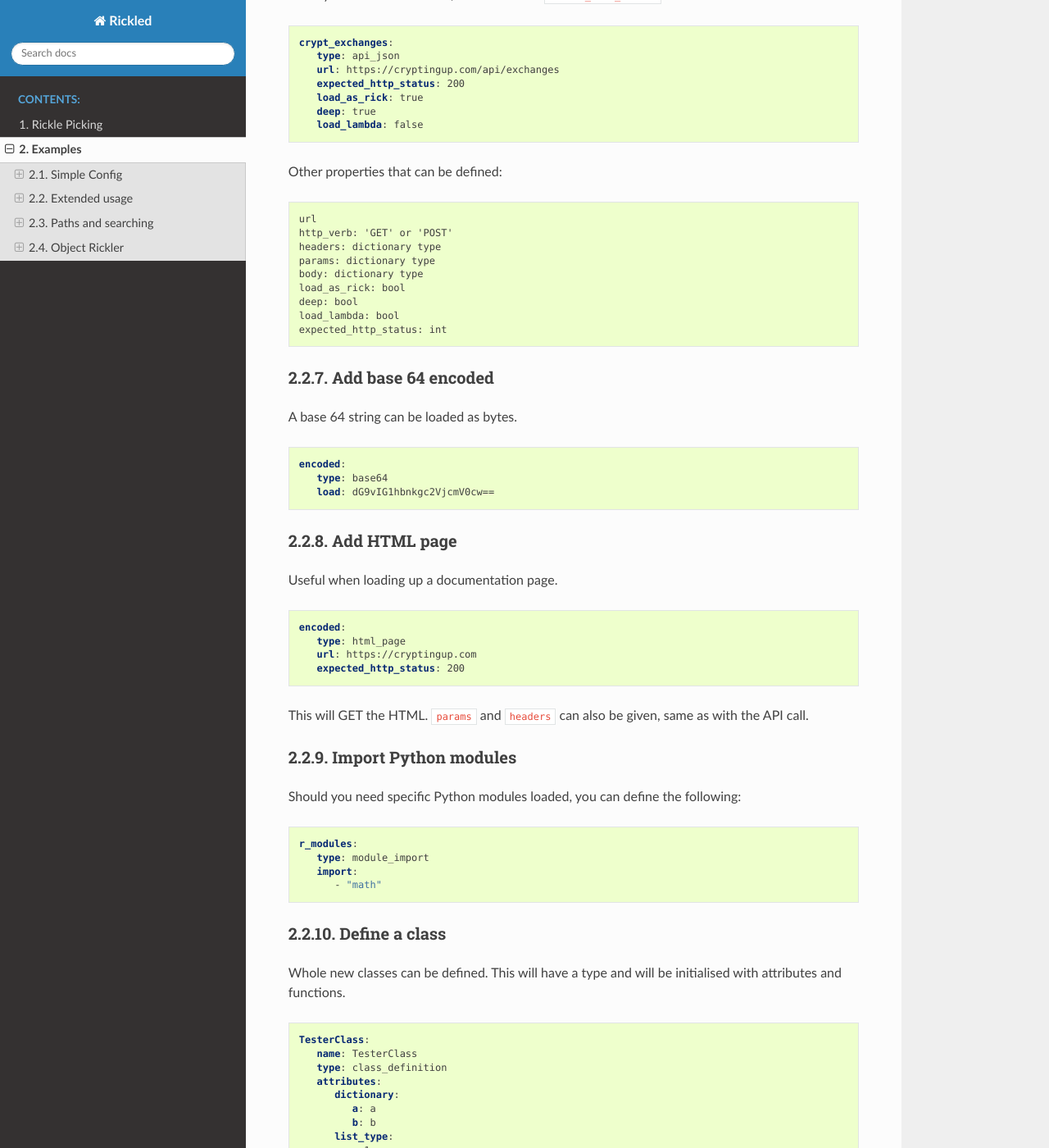
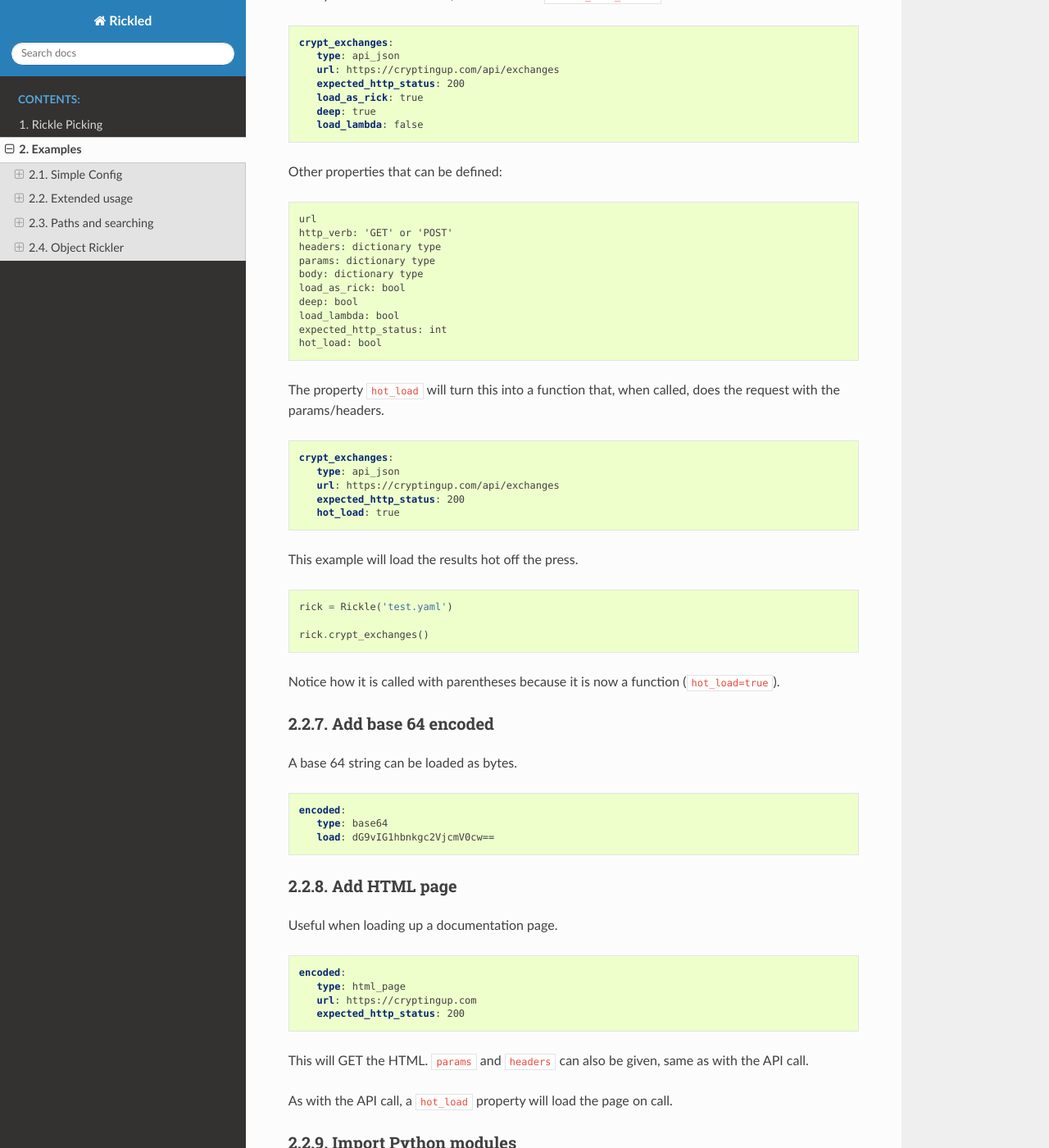
Before and after one commit to Zipfian-Science/rickled, a Sphinx documentation site: the page built from docs/source/examples.rst, in a window 1280 px wide and 1400 px high, scrolled down 12360 px. Shown: the whole window at 82% size. Built offline with Sphinx 7.4.7 and the Read the Docs theme 2.0.0, drawn with Linux system fonts in a browser that asks for light colours.

Commit message:
docs: updating docs with new features

```diff
--- a/docs/source/changelog.rst
+++ b/docs/source/changelog.rst
@@ -10,6 +10,12 @@ Changelog
 
 History
 ==========================
+
+Version 0.2.8 (2023-02-15)
+--------------------------
+
+* Added the `hot_load` property to API calls, making it load on call instead of only on start.
+* Added the `hot_load` property to HTML page, making it load on call instead of only on start.
 
 Version 0.2.7 (2023-02-15)
 --------------------------
--- a/docs/source/examples.rst
+++ b/docs/source/examples.rst
@@ -645,6 +645,27 @@ Other properties that can be defined:
    deep: bool
    load_lambda: bool
    expected_http_status: int
+   hot_load: bool
+
+The property ``hot_load`` will turn this into a function that, when called, does the request with the params/headers.
+
+.. code-block:: yaml
+
+   crypt_exchanges:
+      type: api_json
+      url: https://cryptingup.com/api/exchanges
+      expected_http_status: 200
+      hot_load: true
+
+This example will load the results hot off the press.
+
+.. code-block:: python
+
+   rick = Rickle('test.yaml')
+
+   rick.crypt_exchanges()
+
+Notice how it is called with parentheses because it is now a function (``hot_load=true``).
 
 Add base 64 encoded
 ---------------------
@@ -671,6 +692,8 @@ Useful when loading up a documentation page.
       expected_http_status: 200
 
 This will GET the HTML. ``params`` and ``headers`` can also be given, same as with the API call.
+
+As with the API call, a ``hot_load`` property will load the page on call.
 
 Import Python modules
 ---------------------
```
